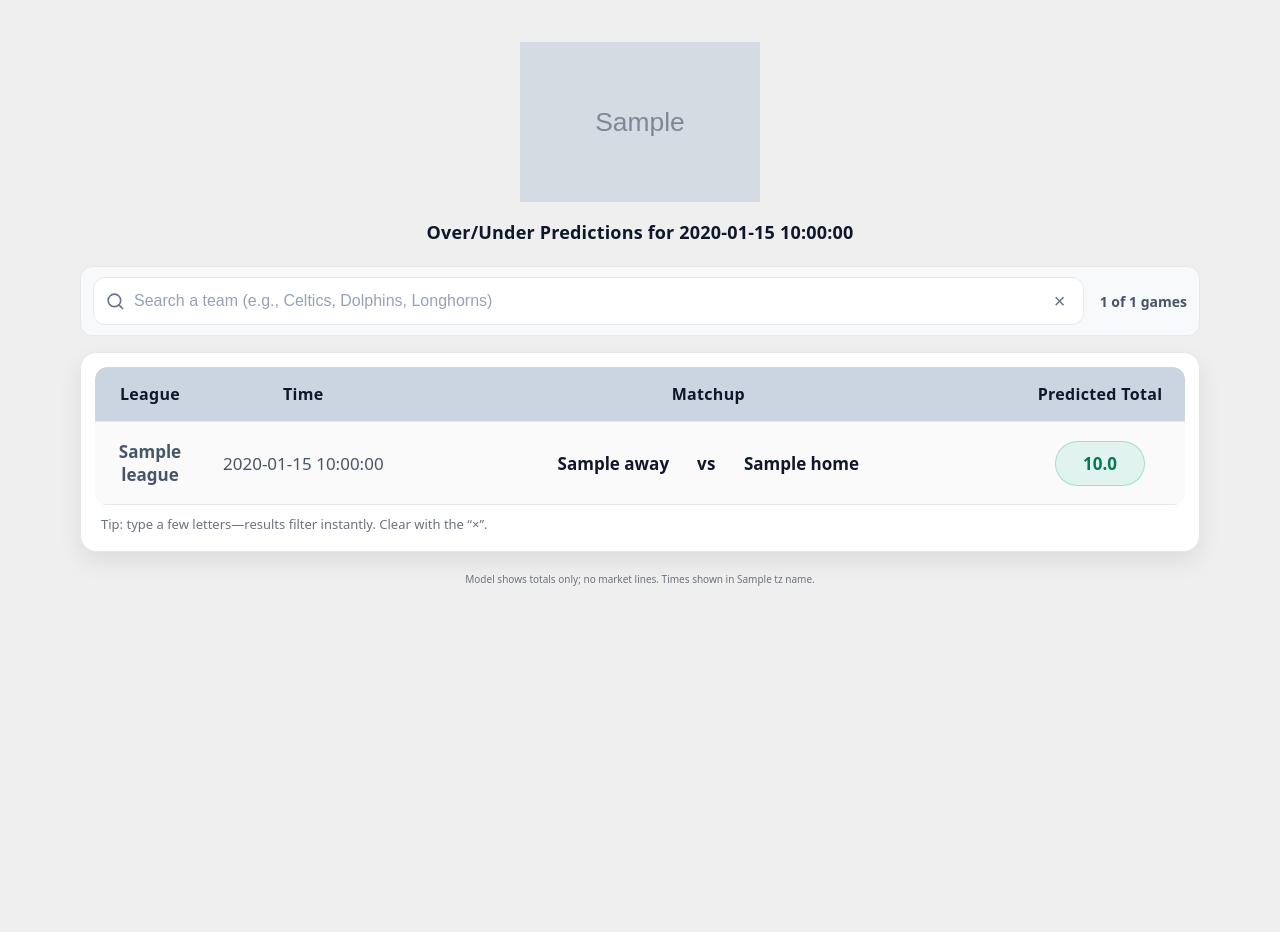
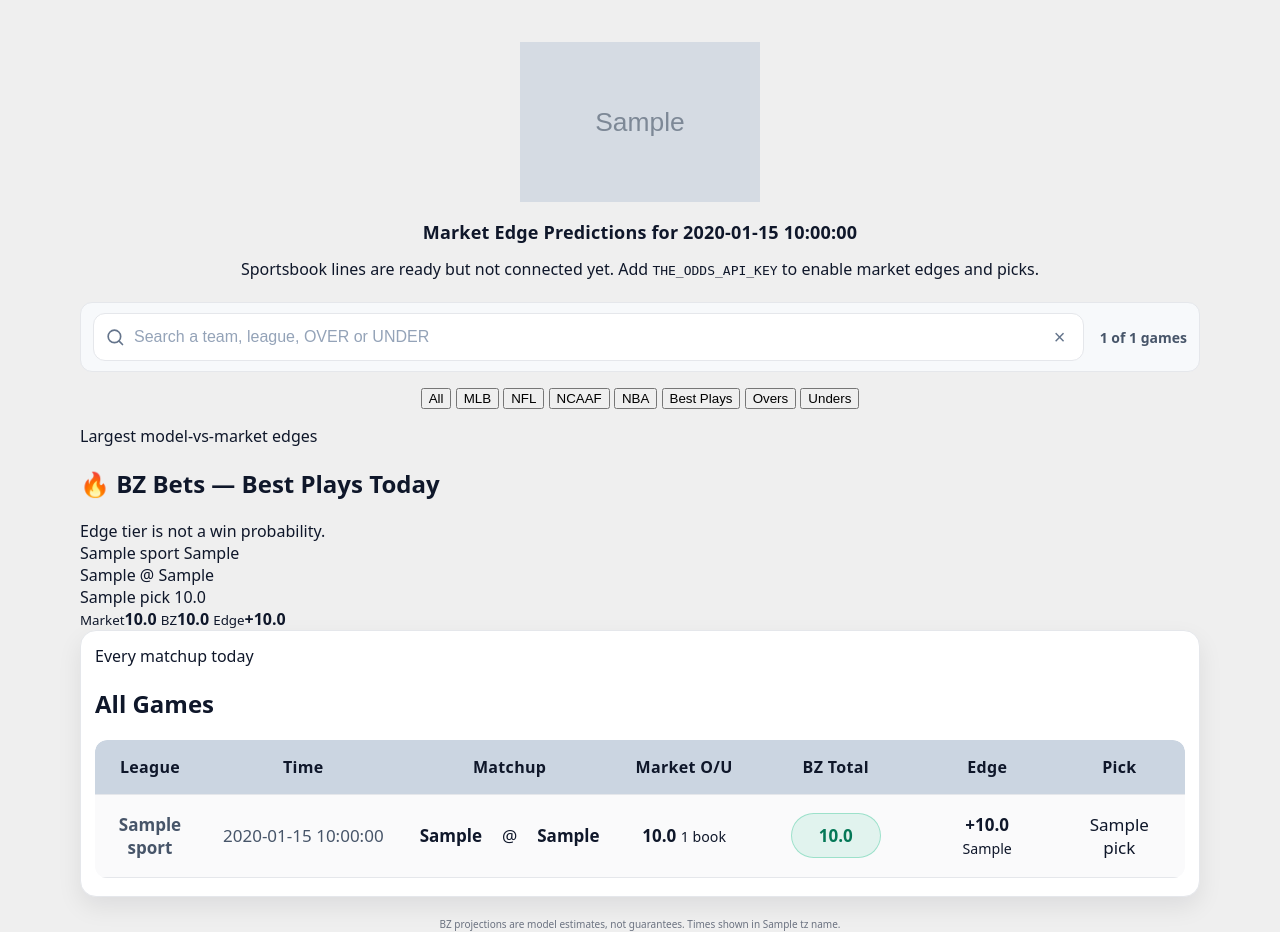
Before and after one commit to vzjavi/bzbetzpredictor, a Flask app: template templates/index.html in a window 1280 px wide. Before the commit the page ends 586 px from the top, so only its background shows below. Run offline with Flask 3, Linux system fonts and the light colour scheme; the template is opened without the code that fills it: most values are stand-ins (such as "Sample title", 1, 10 or a date in 2020); grey boxes marked "Sample" are stand-in pictures.

Commit message:
Add Best Bets and market edge UI

```diff
--- a/templates/index.html
+++ b/templates/index.html
@@ -3,42 +3,94 @@
 <head>
   <meta charset="utf-8" />
   <meta name="viewport" content="width=device-width,initial-scale=1" />
-  <title>BZ Bets — Over/Under Predictions</title>
+  <title>BZ Bets — Market Edge Predictions</title>
   <link rel="stylesheet" href="{{ url_for('static', filename='styles.css') }}">
   <link rel="icon" href="{{ url_for('static', filename='favicon.ico') }}">
-  <style>
-    :root { --font-ui: ui-sans-serif, system-ui, -apple-system, Segoe UI, Roboto, Helvetica, Arial, "Apple Color Emoji", "Segoe UI Emoji"; }
-    body { font-family: var(--font-ui); }
-    .brand-img { height: 40px; display:block; }
-    .brand-fallback { font-weight: 900; font-size: 28px; letter-spacing: 1px; }
-  </style>
 </head>
 <body class="page">
   <div class="page-wrap">
     <header class="site-header">
-      <div class="brand" style="align-items:center;text-align:center;">
+      <div class="brand">
         {% if logo_url %}
           <img src="{{ logo_url }}" alt="BZ Bets" class="brand-img">
         {% else %}
           <div class="brand-fallback">BZ BETS</div>
         {% endif %}
-        <div class="brand-sub">Over/Under Predictions for {{ date_str }}</div>
+        <div class="brand-sub">Market Edge Predictions for {{ date_str }}</div>
       </div>
+
+      {% if not odds_enabled %}
+        <div class="status-banner">
+          Sportsbook lines are ready but not connected yet. Add <code>THE_ODDS_API_KEY</code> to enable market edges and picks.
+        </div>
+      {% endif %}
 
       <div class="controls">
         <label class="sr-only" for="searchInput">Search by team name</label>
-        <div class="search" style="max-width:1000px; width:100%;">
+        <div class="search">
           <svg aria-hidden="true" viewBox="0 0 24 24" class="search-icon"><path d="M21 21l-4.3-4.3m2.1-5.4a7.5 7.5 0 11-15 0 7.5 7.5 0 0115 0z" fill="none" stroke="currentColor" stroke-width="2" stroke-linecap="round"/></svg>
-          <input id="searchInput" type="search" placeholder="Search a team (e.g., Celtics, Dolphins, Longhorns)" autocomplete="off" />
+          <input id="searchInput" type="search" placeholder="Search a team, league, OVER or UNDER" autocomplete="off" />
           <button id="clearSearch" type="button" class="btn-clear" aria-label="Clear search">×</button>
         </div>
         <div class="results-count" aria-live="polite">
           <span id="visibleCount">0</span> of <span id="totalCount">0</span> games
         </div>
       </div>
+
+      <div class="filter-bar" aria-label="Prediction filters">
+        <button class="filter-chip active" data-filter-type="league" data-filter-value="all">All</button>
+        <button class="filter-chip" data-filter-type="league" data-filter-value="MLB">MLB</button>
+        <button class="filter-chip" data-filter-type="league" data-filter-value="NFL">NFL</button>
+        <button class="filter-chip" data-filter-type="league" data-filter-value="NCAAF">NCAAF</button>
+        <button class="filter-chip" data-filter-type="league" data-filter-value="NBA">NBA</button>
+        <span class="filter-divider" aria-hidden="true"></span>
+        <button class="filter-chip" data-filter-type="pick" data-filter-value="play">Best Plays</button>
+        <button class="filter-chip" data-filter-type="pick" data-filter-value="OVER">Overs</button>
+        <button class="filter-chip" data-filter-type="pick" data-filter-value="UNDER">Unders</button>
+      </div>
     </header>
 
+    {% if best_bets %}
+      <section class="best-bets" aria-labelledby="bestBetsHeading">
+        <div class="section-heading">
+          <div>
+            <span class="eyebrow">Largest model-vs-market edges</span>
+            <h2 id="bestBetsHeading">🔥 BZ Bets — Best Plays Today</h2>
+          </div>
+          <span class="section-note">Edge tier is not a win probability.</span>
+        </div>
+
+        <div class="best-bet-grid">
+          {% for g in best_bets %}
+            <article class="best-bet-card">
+              <div class="best-bet-top">
+                <span class="league-badge">{{ g.sport }}</span>
+                <span class="edge-tier">{{ g.edge_tier }}</span>
+              </div>
+              <div class="best-bet-matchup">{{ g.team1 }} @ {{ g.team2 }}</div>
+              <div class="best-bet-pick {{ g.pick|lower }}">{{ g.pick }} {{ "%.1f"|format(g.market_total) }}</div>
+              <div class="best-bet-metrics">
+                <span><small>Market</small><strong>{{ "%.1f"|format(g.market_total) }}</strong></span>
+                <span><small>BZ</small><strong>{{ "%.1f"|format(g.predicted_total) }}</strong></span>
+                <span><small>Edge</small><strong>{{ "%+.1f"|format(g.edge) }}</strong></span>
+              </div>
+            </article>
+          {% endfor %}
+        </div>
+      </section>
+    {% endif %}
+
     <main class="card">
+      <div class="table-title-row">
+        <div>
+          <span class="eyebrow">Every matchup today</span>
+          <h2>All Games</h2>
+        </div>
+        {% if odds_enabled %}
+          <span class="section-note">Market = median total across available U.S. books.</span>
+        {% endif %}
+      </div>
+
       <div class="table-wrap">
         <table class="predictions" id="predictionsTable">
           <thead>
@@ -46,41 +98,75 @@
               <th class="th-sport">League</th>
               <th class="th-time">Time</th>
               <th class="th-matchup">Matchup</th>
-              <th class="th-total">Predicted Total</th>
+              <th class="th-market">Market O/U</th>
+              <th class="th-total">BZ Total</th>
+              <th class="th-edge">Edge</th>
+              <th class="th-pick">Pick</th>
             </tr>
           </thead>
           <tbody>
             {% for g in predictions %}
-              {# Robust fallbacks so names/logos render with zero backend changes #}
-              {% set home = g.get('home_team') or g.get('home') or g.get('home_name') or g.get('homeTeam') or g.get('team2') or '' %}
-              {% set away = g.get('away_team') or g.get('away') or g.get('away_name') or g.get('awayTeam') or g.get('team1') or '' %}
-              {% set hlogo = g.get('home_logo') or g.get('home_logo_url') or g.get('homeLogo') or g.get('team2_logo') or '' %}
-              {% set alogo = g.get('away_logo') or g.get('away_logo_url') or g.get('awayLogo') or g.get('team1_logo') or '' %}
-              {% set time_local = g.get('time_local') or g.get('time') or g.get('local_time') or g.get('game_time') or '' %}
-              {% set league = g.get('league') or g.get('sport') or '' %}
-              {% set total = g.get('predicted_total') or g.get('total') or g.get('pred_total') %}
+              {% set home = g.get('team2') or '' %}
+              {% set away = g.get('team1') or '' %}
+              {% set hlogo = g.get('team2_logo') or '' %}
+              {% set alogo = g.get('team1_logo') or '' %}
+              {% set league = g.get('sport') or '' %}
+              {% set total = g.get('predicted_total') %}
+              {% set market = g.get('market_total') %}
+              {% set edge = g.get('edge') %}
+              {% set pick = g.get('pick') or 'NO LINE' %}
 
               <tr class="game-row"
-                  data-search="{{ (home ~ ' ' ~ away ~ ' ' ~ league ~ ' ' ~ time_local)|lower }}">
-                <td class="cell sport">{{ league }}</td>
-                <td class="cell time">
-                    {% set t = g.get('display_time')
-                        or (g.get('game_time').strftime("%I:%M %p") if g.get('game_time') else time_local) %}
-                    {{ t }}
-                </td>
+                  data-league="{{ league }}"
+                  data-pick="{{ pick }}"
+                  data-tier="{{ g.get('edge_tier') or '' }}"
+                  data-search="{{ (home ~ ' ' ~ away ~ ' ' ~ league ~ ' ' ~ pick ~ ' ' ~ (g.get('edge_tier') or ''))|lower }}">
+                <td class="cell sport" data-label="League">{{ league }}</td>
+                <td class="cell time" data-label="Time">{{ g.get('display_time') or '' }}</td>
 
-                <td class="cell matchup">
+                <td class="cell matchup" data-label="Matchup">
                   <div class="matchup-flex">
                     {% if alogo %}<img class="logo" alt="{{ away }} logo" src="{{ alogo }}">{% endif %}
-                    <span class="team home">{{ away }}</span>
-                    <span class="vs">vs</span>
-                    <span class="team away">{{ home }}</span>
+                    <span class="team away">{{ away }}</span>
+                    <span class="at">@</span>
+                    <span class="team home">{{ home }}</span>
                     {% if hlogo %}<img class="logo" alt="{{ home }} logo" src="{{ hlogo }}">{% endif %}
                   </div>
                 </td>
-                <td class="cell total">
+
+                <td class="cell market" data-label="Market">
+                  {% if market is not none %}
+                    <strong>{{ "%.1f"|format(market) }}</strong>
+                    <small>{{ g.get('bookmaker_count', 0) }} book{% if g.get('bookmaker_count', 0) != 1 %}s{% endif %}</small>
+                  {% else %}
+                    <span class="muted">—</span>
+                  {% endif %}
+                </td>
+
+                <td class="cell total" data-label="BZ Total">
                   <span class="pill">
                     {% if total is not none %}{{ "%.1f"|format(total) }}{% else %}—{% endif %}
+                  </span>
+                </td>
+
+                <td class="cell edge" data-label="Edge">
+                  {% if edge is not none %}
+                    <strong class="{% if edge > 0 %}edge-over{% elif edge < 0 %}edge-under{% endif %}">
+                      {{ "%+.1f"|format(edge) }}
+                    </strong>
+                    <small>{{ g.get('edge_tier') }}</small>
+                  {% else %}
+                    <span class="muted">—</span>
+                  {% endif %}
+                </td>
+
+                <td class="cell pick" data-label="Pick">
+                  <span class="pick-badge pick-{{ pick|lower|replace(' ', '-') }}">
+                    {% if pick in ['OVER', 'UNDER'] and market is not none %}
+                      {{ pick }} {{ "%.1f"|format(market) }}
+                    {% else %}
+                      {{ pick }}
+                    {% endif %}
                   </span>
                 </td>
               </tr>
@@ -88,11 +174,14 @@
           </tbody>
         </table>
       </div>
-      <p class="muted tip">Tip: type a few letters—results filter instantly. Clear with the “×”.</p>
+
+      {% if not predictions %}
+        <div class="empty-state">No supported games found for today.</div>
+      {% endif %}
     </main>
 
     <footer class="site-footer">
-      <small>Model shows totals only; no market lines. Times shown in {{ tz_name or "CST" }}.</small>
+      <small>BZ projections are model estimates, not guarantees. Times shown in {{ tz_name or "CST" }}.</small>
     </footer>
   </div>
 
```
